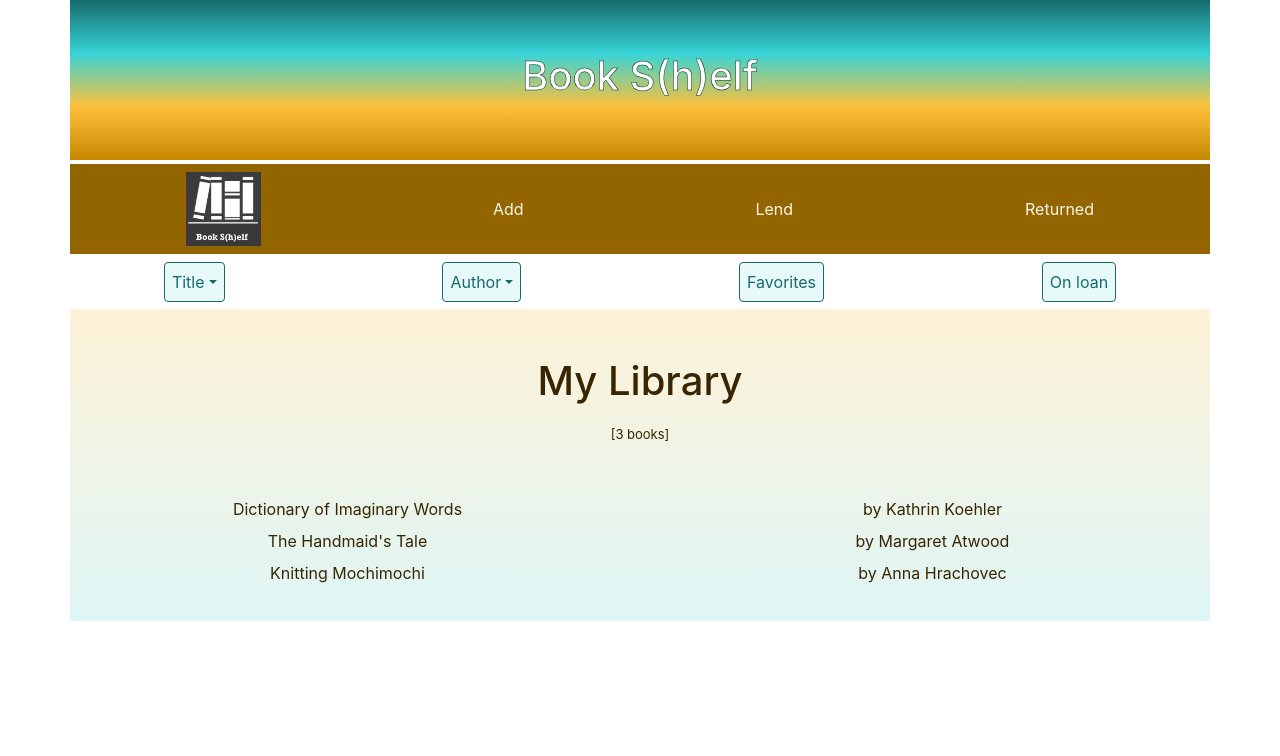
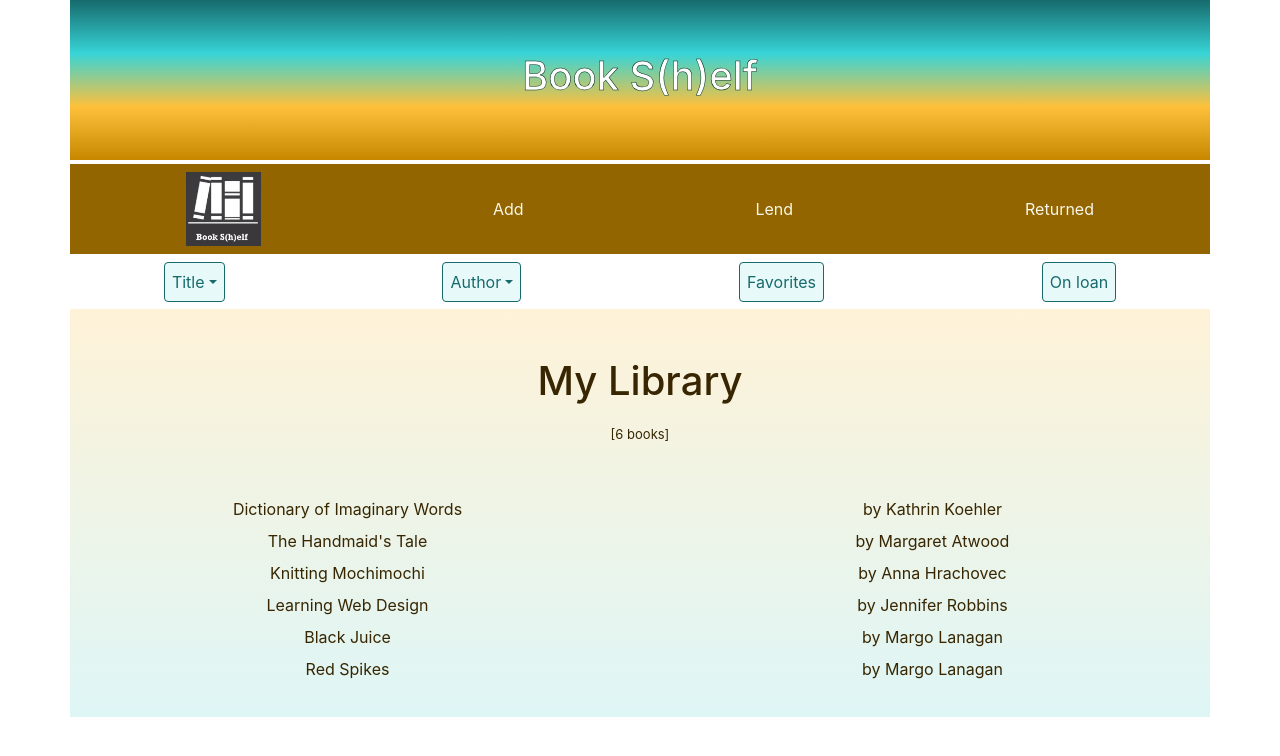
Before and after one commit to KRohrmeier/book-shelf, a React (Create React App) app: page / in a window 1280 px wide. Shown: the top 756 px of the page. Built offline with nearby package versions, Linux system fonts and the light colour scheme; data requests are answered from the project's data file.

Commit message:
[JSON-server] change App.js to component; trigger db bookList refresh after adding book in AddBook.js

```diff
--- a/db.json
+++ b/db.json
@@ -62,6 +62,51 @@
       "pageCount": "144",
       "title": "Knitting Mochimochi",
       "borrowers": []
+    },
+    {
+      "authors": [
+        "Jennifer Robbins"
+      ],
+      "genre": [
+        "Computers"
+      ],
+      "id": "9781491960158",
+      "isbn": "9781491960158",
+      "pageCount": 808,
+      "title": "Learning Web Design",
+      "borrowers": [],
+      "favorite": false,
+      "onLoan": false
+    },
+    {
+      "authors": [
+        "Margo Lanagan"
+      ],
+      "genre": [
+        "Adventure stories"
+      ],
+      "id": "1865088269",
+      "isbn": "1865088269",
+      "pageCount": 221,
+      "title": "Black Juice",
+      "borrowers": [],
+      "favorite": false,
+      "onLoan": false
+    },
+    {
+      "authors": [
+        "Margo Lanagan"
+      ],
+      "genre": [
+        "Young Adult Fiction"
+      ],
+      "id": "9780375890741",
+      "isbn": "9780375890741",
+      "pageCount": 312,
+      "title": "Red Spikes",
+      "borrowers": [],
+      "favorite": false,
+      "onLoan": false
     }
   ]
 }
--- a/src/App.js
+++ b/src/App.js
@@ -1,4 +1,4 @@
-import React, { useState, useEffect } from 'react';
+import React, { Component } from 'react';
 import { Switch, Route } from "react-router-dom";
 import Container from 'react-bootstrap/Container';
 
@@ -11,29 +11,31 @@ import { getBookList } from './services/bookList';
 import 'bootstrap/dist/css/bootstrap.min.css';
 import './App.css';
 
-function App() {
-  const [bookList, setBookList] = useState([]);
+class App extends Component {
+  constructor(props) {
+    super(props);
+    this.setBookList = this.setBookList.bind(this);
+  }
 
-  useEffect(() => {
-    let mounted = true;
+  state = {
+    bookList: []
+  }
+
+  componentDidMount() {
+    this.setBookList()
+  }
+
+  setBookList() {
+    console.log('App: setBookList called');
     getBookList()
     .then(items => {
-        if(mounted) {
-          setBookList(items);
+      this.setState({
+        bookList: items
+      });
+    })
   }
-      })
-      return () => mounted = false;
-  }, []);
 
-  // function getBookList() {
-  //   fetch('/getBookList')
-  //       .then(res => res.json())
-  //       .then(bookList => {
-  //         console.log('app apiBooks.books = ', bookList.books);
-  //         setBookList(bookList.books)
-  //       })
-  // }
-
+  render() {
     return (
       <Container fluid="md" className="App">
           <header className="App-header">
@@ -46,7 +48,7 @@ function App() {
           <main>
             <Switch>
               <Route path="/add">
-              <AddBook bookList={bookList} />
+                <AddBook bookList={this.state.bookList} setBookList={this.setBookList} />
               </Route>
               <Route path="/lend">
                 <LendBook />
@@ -55,7 +57,7 @@ function App() {
                 <ReturnBook />
               </Route>
               <Route path="/">
-              <Home bookList={bookList} />
+                <Home bookList={this.state.bookList} />
               </Route>
             </Switch>
           </main>
@@ -63,5 +65,6 @@ function App() {
       </Container>
     );
   }
+}
 
 export default App;
--- a/src/pages/AddBook.js
+++ b/src/pages/AddBook.js
@@ -15,7 +15,7 @@ export function AddBook(props) {
 
   // TODO: add a check if title already exists & option to add anyway or cancel
 
-  const { bookList = {} } = props;
+  const { bookList = {}, setBookList } = props;
   const [inputTitle, setInputTitle] = useState('');
   const [returnedBook, setReturnedBook] = useState('');
 
@@ -49,6 +49,7 @@ export function AddBook(props) {
           addBook(foundBook);
           setReturnedBook(foundBook.title);
           setInputTitle('');
+          setBookList();
         })
         .catch(error => console.log('ERROR: ', error));
     }
```
Lines whose indentation alone changed are shown as unchanged.
